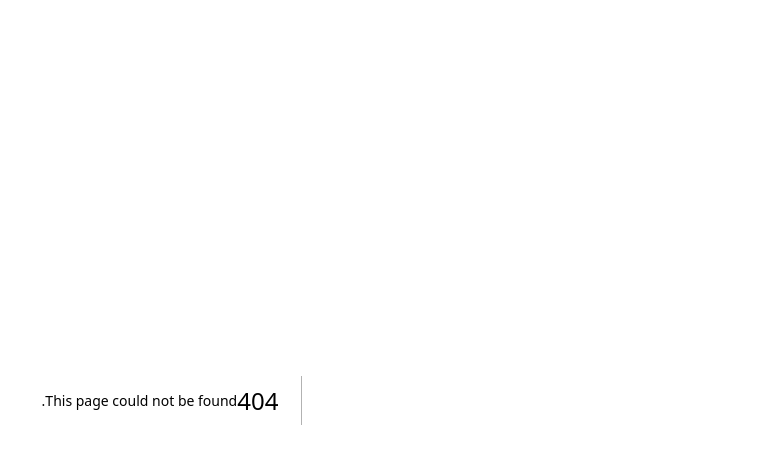
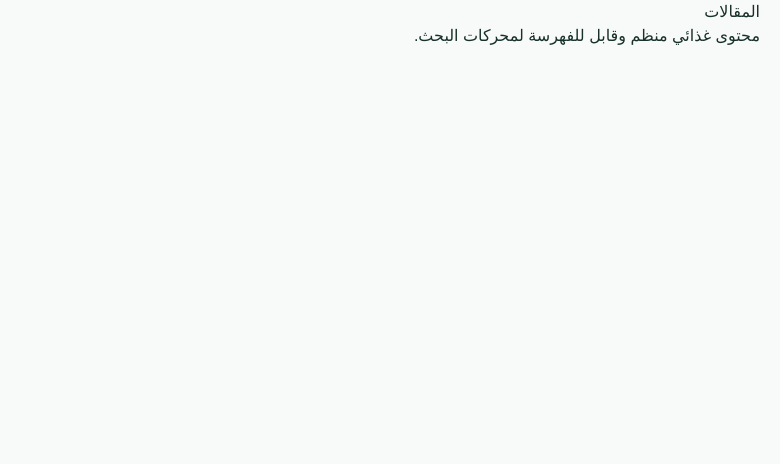
Before and after one commit to khaled19961/-D-Nutrition-Care, a Next.js app: page /articles in a window 1280 px wide. Before the commit this address had no page. Shown: the top 464 px of the page, without its empty margins (500-1280 px from the left). Built offline with nearby package versions, Linux system fonts and the light colour scheme.

Commit message:
feat: add project foundation app/articles/page.tsx

```diff
--- /dev/null
+++ b/app/articles/page.tsx
@@ -0,0 +1,8 @@
+export default function ArticlesPage() {
+  return (
+    <main className="container py-16">
+      <h1 className="text-4xl font-bold">المقالات</h1>
+      <p className="mt-4 text-slate-600">محتوى غذائي منظم وقابل للفهرسة لمحركات البحث.</p>
+    </main>
+  );
+}
```
